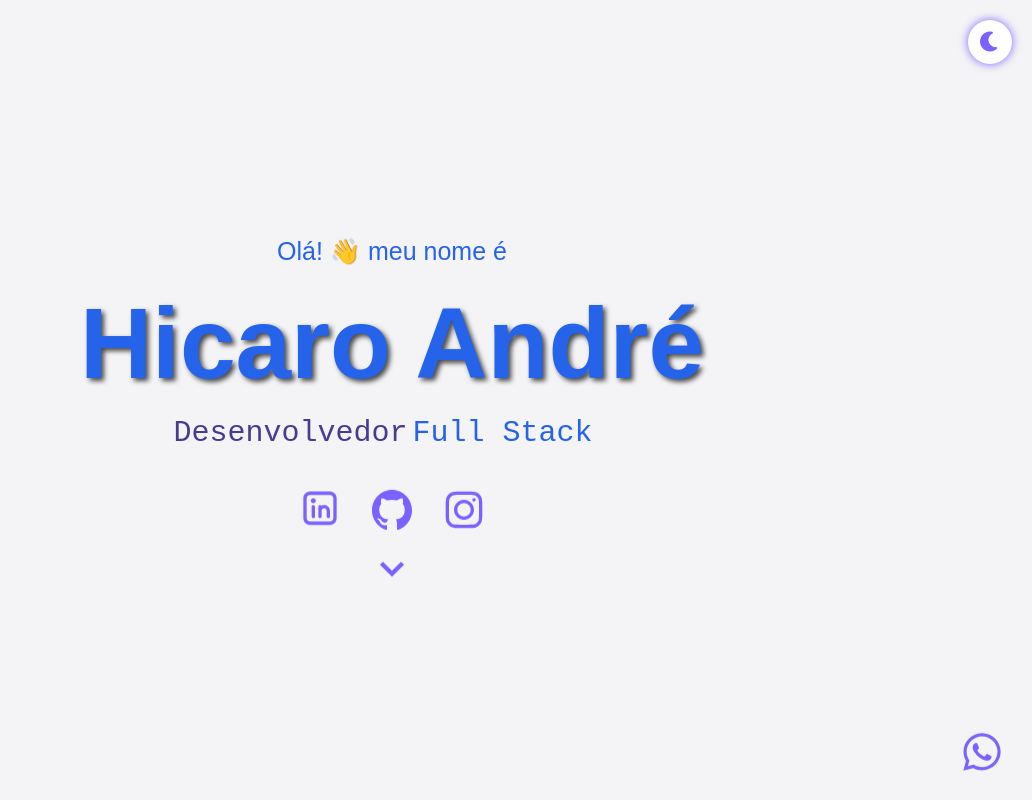
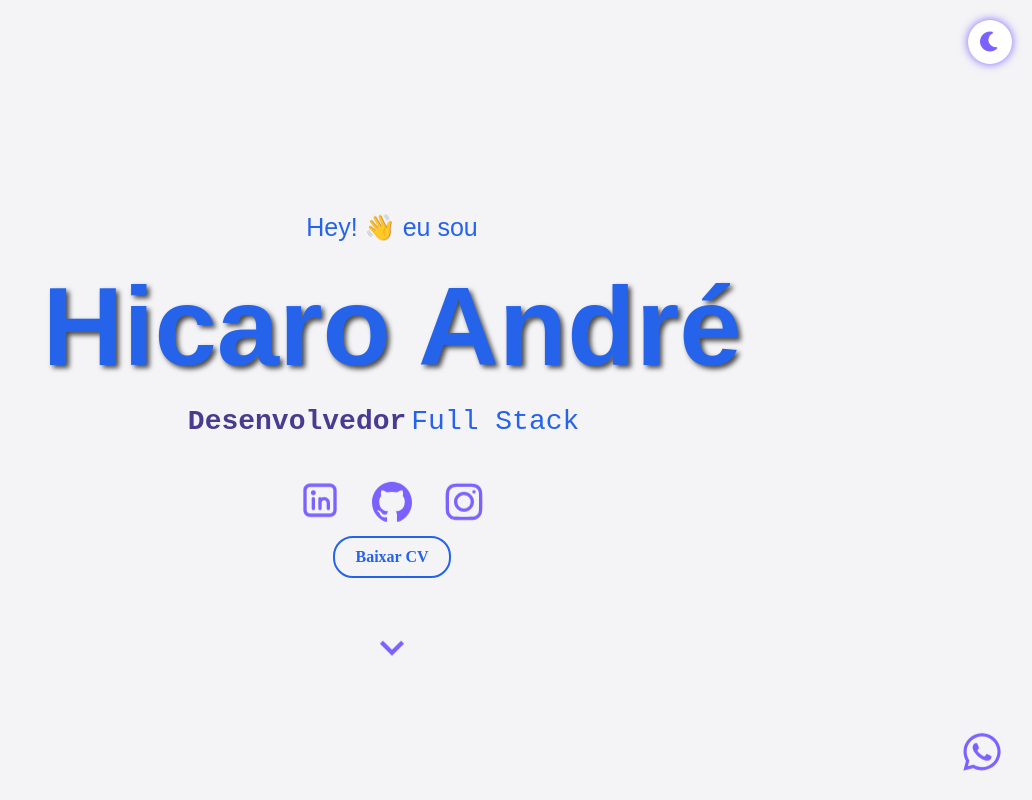
Before and after one commit to Hicaro-Andre/portfolio, a React (Vite) app in the folder landinpage/: page / in a window 1280 px wide. Shown: the top 800 px of the page, without its empty margins (248-1280 px from the left). Built offline with nearby package versions, Linux system fonts and the light colour scheme.

Commit message:
estrutura do hero

```diff
--- a/landinpage/src/components/Hero.jsx
+++ b/landinpage/src/components/Hero.jsx
@@ -1,23 +1,27 @@
-import React from 'react';
-import '../styles/Hero.css';
+import React from "react";
+import "../styles/Hero.css";
 
 // Importe as imagens
-import linkedinDark from '../assets/images/hero_image/linkedin.svg';
-import linkedinLight from '../assets/images/hero_image/linkedin-claro.svg';
-import githubDark from '../assets/images/hero_image/github-dark.svg';
-import githubLight from '../assets/images/hero_image/github-claro.svg';
-import instagramDark from '../assets/images/hero_image/instagram-dark.svg';
-import instagramLight from '../assets/images/hero_image/instagram-claro.svg';
-import arrowDownDark from '../assets/images/hero_image/arrow-down-dark.svg';
-import arrowDownLight from '../assets/images/hero_image/arrow-down-claro.svg';
+import linkedinDark from "../assets/images/hero_image/linkedin.svg";
+import linkedinLight from "../assets/images/hero_image/linkedin-claro.svg";
+import githubDark from "../assets/images/hero_image/github-dark.svg";
+import githubLight from "../assets/images/hero_image/github-claro.svg";
+import instagramDark from "../assets/images/hero_image/instagram-dark.svg";
+import instagramLight from "../assets/images/hero_image/instagram-claro.svg";
+import arrowDownDark from "../assets/images/hero_image/arrow-down-dark.svg";
+import arrowDownLight from "../assets/images/hero_image/arrow-down-claro.svg";
 
 const Hero = () => {
   return (
     <section className="hero" id="hero">
       <div className="hero__container">
         <div className="hero__title">
-          <h2 className="fade-in">Olá! <span className="wave">👋</span> meu nome é</h2>
+          <h2 className="fade-in">
+            Hey! <span className="wave">👋</span> eu sou
+          </h2>
           <h1>Hicaro André</h1>
+
+          {/* Desenvolvedor Full Stack */}
           <div className="role-wrapper">
             <span className="dev-label">Desenvolvedor</span>
             <span className="typing-wrapper">
@@ -27,60 +31,92 @@ const Hero = () => {
           </div>
         </div>
 
-        <div className="hero__icons">
-          <a href="https://www.linkedin.com/in/hicaroandre/" className="icon-fade">
+
+
+
+        {/* Ícones sociais */}
+        <nav className="hero__icons" aria-label="Redes sociais">
+          <a
+            href="https://www.linkedin.com/in/hicaroandre/"
+            className="icon-fade"
+            target="_blank"
+            rel="noopener noreferrer"
+          >
             <img
               className="icon-dark"
               src={linkedinDark}
-              alt="Perfil no LinkedIn"
+              alt="Perfil no LinkedIn de Hicaro André"
             />
             <img
               className="icon-light"
               src={linkedinLight}
-              alt="Perfil no LinkedIn"
+              alt="Perfil no LinkedIn de Hicaro André"
             />
           </a>
 
-          <a href="https://github.com/Hicaro-Andre" className="icon-fade">
+          <a
+            href="https://github.com/Hicaro-Andre"
+            className="icon-fade"
+            target="_blank"
+            rel="noopener noreferrer"
+          >
             <img
               className="icon-dark"
               src={githubDark}
-              alt="Perfil no GitHub"
+              alt="Perfil no GitHub de Hicaro André"
             />
             <img
               className="icon-light"
               src={githubLight}
-              alt="Perfil no GitHub"
+              alt="Perfil no GitHub de Hicaro André"
             />
           </a>
 
-          <a href="https://www.instagram.com/hicaroandre/" className="icon-fade">
+          <a
+            href="https://www.instagram.com/hicaroandre/"
+            className="icon-fade"
+            target="_blank"
+            rel="noopener noreferrer"
+          >
             <img
               className="icon-dark"
               src={instagramDark}
-              alt="Perfil no Instagram"
+              alt="Perfil no Instagram de Hicaro André"
             />
             <img
               className="icon-light"
               src={instagramLight}
-              alt="Perfil no Instagram"
+              alt="Perfil no Instagram de Hicaro André"
+            />
+          </a>
+        </nav>
+
+ {/* Botões cv */}
+          <div className="cta-wrapper">
+            <a
+              href="/cv-hicaro-andre.pdf"
+              download
+              className="cta-btn secondary"
+            >
+              Baixar CV
+            </a>
+          </div>
+        {/* Seta animada */}
+        <div className="hero__arrow">
+          <a href="#port" aria-label="Ir para seção de portfólio">
+            <img
+              className="icon-dark arrow-bounce"
+              src={arrowDownDark}
+              alt="Ir para seção de portfólio"
+            />
+            <img
+              className="icon-light arrow-bounce"
+              src={arrowDownLight}
+              alt="Ir para seção de portfólio"
             />
           </a>
         </div>
-        <div className="hero__arrow">
-          <a href="#port">
-            <img
-              className="icon-dark"
-              src={arrowDownDark}
-              alt="Seta"
-            />
-            <img
-              className="icon-light"
-              src={arrowDownLight}
-              alt="Seta"
-            />
-          </a>
-        </div>
+
       </div>
     </section>
   );
--- a/landinpage/src/index.css
+++ b/landinpage/src/index.css
@@ -144,7 +144,7 @@ html, body {
 h1 {
   font-family: "Poppins", sans-serif;
   font-weight: 700;
-  font-size: clamp(2.5rem, 10vw, 6.25rem);
+  font-size: clamp(3rem, 10vw, 7.00rem);
   text-align: center;
   transition: all 0.3s ease;
   animation: fadeSlideIn 1s ease-out forwards;
--- a/landinpage/src/styles/Hero.css
+++ b/landinpage/src/styles/Hero.css
@@ -7,6 +7,7 @@
   text-align: center;
   padding: 1rem;
 }
+
 .hero__container{
   display: flex;
   flex-direction: column;
@@ -14,16 +15,18 @@
   padding: 60px 20px;
   text-align: center;
 }
+
 .hero__title{
   max-width: 100%;
   width: auto;
-  padding: 15px;
-  box-sizing: border-box;
+  padding: 20px;
+  margin-top: 50px;
 }
 
 .fade-in {
   animation: fadeInUp 1s ease-out forwards;
 }
+
 /* Animação de entrada suave */
 @keyframes fadeInUp {
   from {
@@ -35,8 +38,8 @@
     transform: translateY(0);
   }
 }
+
 /*? Desenvolvedor Full Stack */
-/*! Falta Organizar as classes com os nomes corretos */
 .role-wrapper {
   display: flex;
   align-items: center;
@@ -44,15 +47,18 @@
   font-family: monospace;
   gap: 5px;
   margin: 15px;
-  font-size: clamp(20px, 5vw, 30px);
+  font-size: clamp(15px, 5vw, 28px);
 }
+
 .typing-wrapper {
   display: inline-block;
   white-space: nowrap;
   overflow: hidden;
 }
+
 .dev-label {
   color: var(--dev);
+  font-weight: 600;
 }
 
 .typing {
@@ -66,6 +72,7 @@
   animation: blink 0.7s steps(1) infinite;
   color: var(--highlight-color)
 }
+
 @keyframes typing {
   from {
     width: 0;
@@ -79,19 +86,53 @@
   50% { opacity: 1; }
 }
 
+
+/*? CTA Buttons */
+.cta-wrapper {
+  display: flex;
+  gap: 15px;
+  flex-wrap: wrap;
+  justify-content: center;
+  margin-bottom: 20px;
+}
+
+.cta-btn {
+  padding: 10px 20px;
+  border-radius: 20px;
+  font-weight: 600;
+  text-decoration: none;
+  transition: all 0.3s ease;
+}
+
+
+.cta-btn.secondary {
+  background: transparent;
+  border: 2px solid var(--highlight-color);
+  color: var(--highlight-color);
+}
+
+.cta-btn.secondary:hover {
+  background: var(--highlight-color);
+  color: #fff;
+  transform: scale(1.05);
+}
+
+/*? Ícones sociais */
 .hero__icons {
   display: flex;
   justify-content: center;
   gap: 2rem;
   padding: 10px;
+  /* border: solid 2px white; */
+}
 
-}
 .hero__icons img {
   width: 40px;
   height: auto;
   transition: transform 0.3s ease, filter 0.3s ease;
   cursor: pointer;
 }
+
 .hero__icons a img {
   animation: floatWave 3s ease-in-out infinite;
   transition: transform 0.3s ease, filter 0.3s ease;
@@ -117,6 +158,7 @@
     transform: translateY(-10px);
   }
 }
+
 /*? Animação de entrada dos ícones */
 .icon-fade {
   opacity: 0;
@@ -141,9 +183,11 @@
   }
 }
 
+/*? Arrow */
 .hero__arrow {
   display: flex;
   justify-content: center;
+  margin-top: 25px;
 }
 .hero__arrow img {
   width: 50px;
@@ -151,6 +195,7 @@
   animation: bounce 2s ease-in-out infinite;
   cursor: pointer;
 }
+
 /**? - Animação do arrow - */
 @keyframes bounce {
   0%,
```
